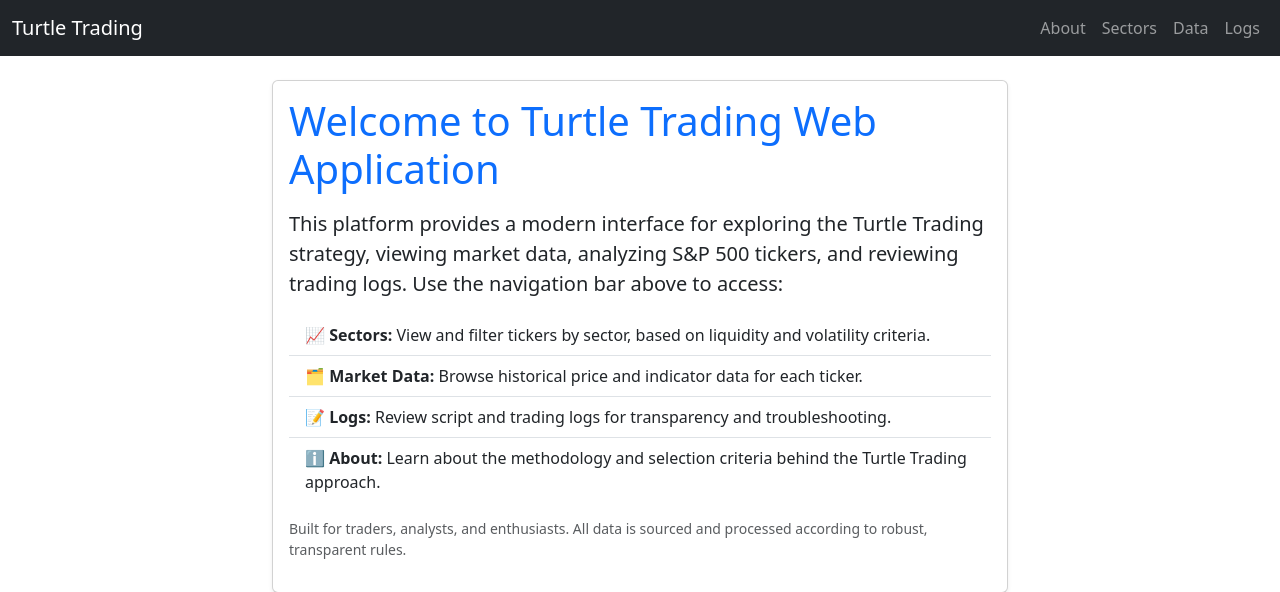
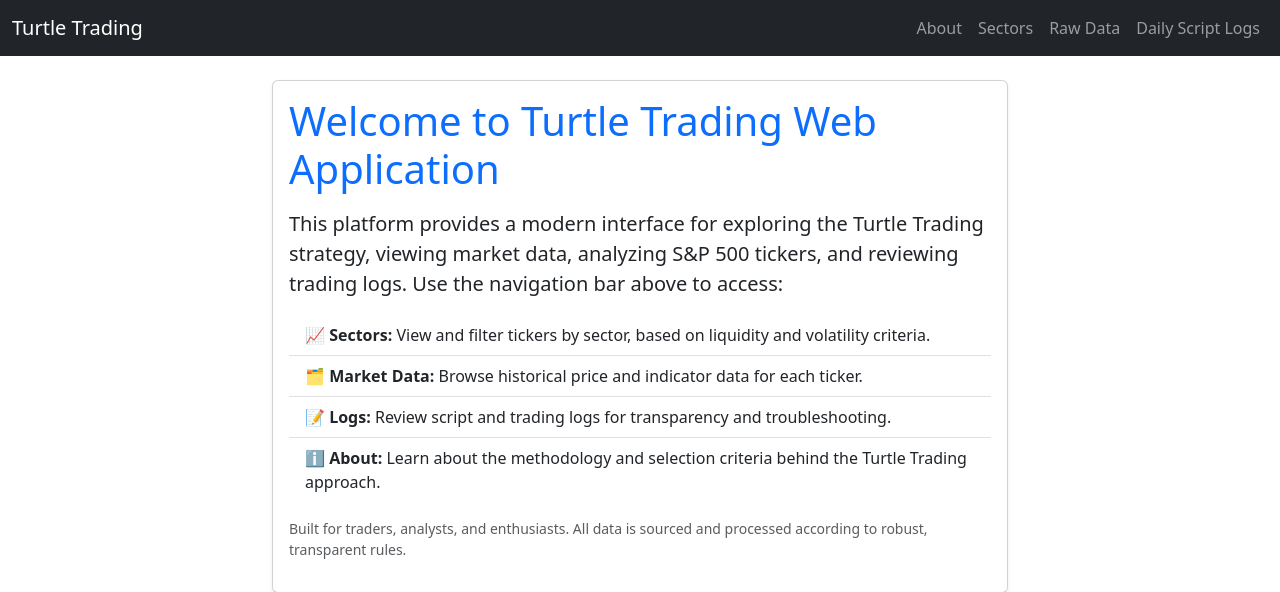
Before and after one commit to GrapeIsGrape/TurtleTradingWebApplication, a Flask app: page / in a window 1280 px wide. Shown: the top 592 px of the page. Run offline with Flask 3, Linux system fonts and the light colour scheme.

Commit message:
rename paths

```diff
--- a/app.py
+++ b/app.py
@@ -54,22 +54,6 @@ def unhandled_exception(e):
     logging.error('Unhandled Exception: %s\nRequest path: %s', e, request.path)
     return render_template('error_handling/error_handling.html', error=e, config=app.config), 500
 
-# Log viewer page
-@app.route("/logs")
-def logs():
-    log_files = []
-    if os.path.exists(LOG_FOLDER):
-        log_files = [f for f in os.listdir(LOG_FOLDER) if os.path.isfile(os.path.join(LOG_FOLDER, f))]
-    selected_log = None
-    log_content = None
-    if log_files:
-        selected_log = log_files[0]
-        log_path = os.path.join(LOG_FOLDER, selected_log)
-        if os.path.exists(log_path):
-            with open(log_path, "r") as f:
-                log_content = f.read()
-    return render_template("logs.html", log_files=log_files, log_content=log_content, selected_log=selected_log)
-
 # Raw Data Viewer page
 @app.route("/raw_data")
 def market_data():
@@ -112,7 +96,23 @@ def view_raw_data(filename):
             table_data = None
     return render_template("raw_data.html", csv_files=csv_files, columns=columns, table_data=table_data, selected_file=selected_file)
 
-@app.route("/logs/<logfile>")
+# Log viewer page
+@app.route("/daily_script_logs")
+def logs():
+    log_files = []
+    if os.path.exists(LOG_FOLDER):
+        log_files = [f for f in os.listdir(LOG_FOLDER) if os.path.isfile(os.path.join(LOG_FOLDER, f))]
+    selected_log = None
+    log_content = None
+    if log_files:
+        selected_log = log_files[0]
+        log_path = os.path.join(LOG_FOLDER, selected_log)
+        if os.path.exists(log_path):
+            with open(log_path, "r") as f:
+                log_content = f.read()
+    return render_template("daily_script_logs.html", log_files=log_files, log_content=log_content, selected_log=selected_log)
+
+@app.route("/daily_script_logs/<logfile>")
 def view_log(logfile):
     log_files = []
     if os.path.exists(LOG_FOLDER):
@@ -123,7 +123,7 @@ def view_log(logfile):
     if os.path.exists(log_path):
         with open(log_path, "r") as f:
             log_content = f.read()
-    return render_template("logs.html", log_files=log_files, log_content=log_content, selected_log=selected_log)
+    return render_template("daily_script_logs.html", log_files=log_files, log_content=log_content, selected_log=selected_log)
 
 @app.route("/about")
 def about():
--- a/templates/common/navbar.html
+++ b/templates/common/navbar.html
@@ -13,10 +13,10 @@
           <a class="nav-link {% if request.path == '/sectors' %}active{% endif %}" href="/sectors">Sectors</a>
         </li>
         <li class="nav-item">
-          <a class="nav-link {% if request.path.startswith('/market_data') %}active{% endif %}" href="/raw_data">Data</a>
+          <a class="nav-link {% if request.path.startswith('/raw_data') %}active{% endif %}" href="/raw_data">Raw Data</a>
         </li>
         <li class="nav-item">
-          <a class="nav-link {% if request.path.startswith('/logs') %}active{% endif %}" href="/logs">Logs</a>
+          <a class="nav-link {% if request.path.startswith('/daily_script_logs') %}active{% endif %}" href="/daily_script_logs">Daily Script Logs</a>
         </li>
       </ul>
     </div>
--- a/templates/logs.html
+++ b/templates/daily_script_logs.html
@@ -3,18 +3,18 @@
 <head>
     <meta charset="UTF-8">
     <meta name="viewport" content="width=device-width, initial-scale=1">
-    <title>Script Logs - Turtle Trading Web App</title>
+    <title>Daily Script Logs - Turtle Trading Web App</title>
     <link href="https://cdn.jsdelivr.net/npm/bootstrap@5.3.2/dist/css/bootstrap.min.css" rel="stylesheet">
 </head>
 <body>
 {% include 'common/navbar.html' %}
 <div class="container mt-4">
-    <h2 class="mb-4">Script Logs</h2>
+    <h2 class="mb-4">Daily Script Logs</h2>
     <form method="get" action="">
         <div class="row mb-3">
             <div class="col-12 col-md-6">
                 <label for="logSelect" class="form-label">Select Log File:</label>
-                <select class="form-select" id="logSelect" name="logfile" onchange="if(this.value) window.location.href='/logs/' + this.value;">
+                <select class="form-select" id="logSelect" name="logfile" onchange="if(this.value) window.location.href='/daily_script_logs/' + this.value;">
                     {% for log in log_files %}
                     <option value="{{ log }}" {% if selected_log == log %}selected{% endif %}>{{ log }}</option>
                     {% endfor %}
```
